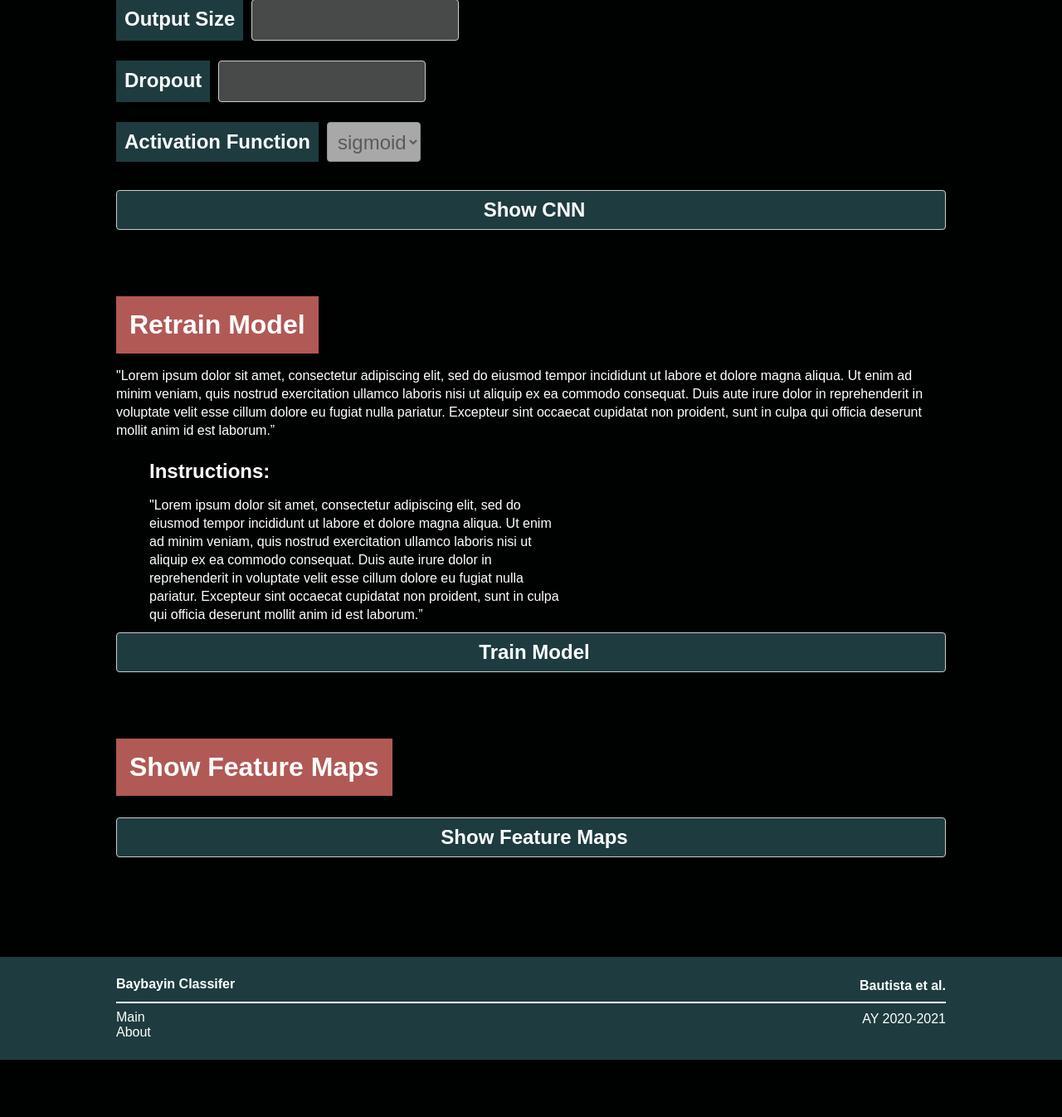
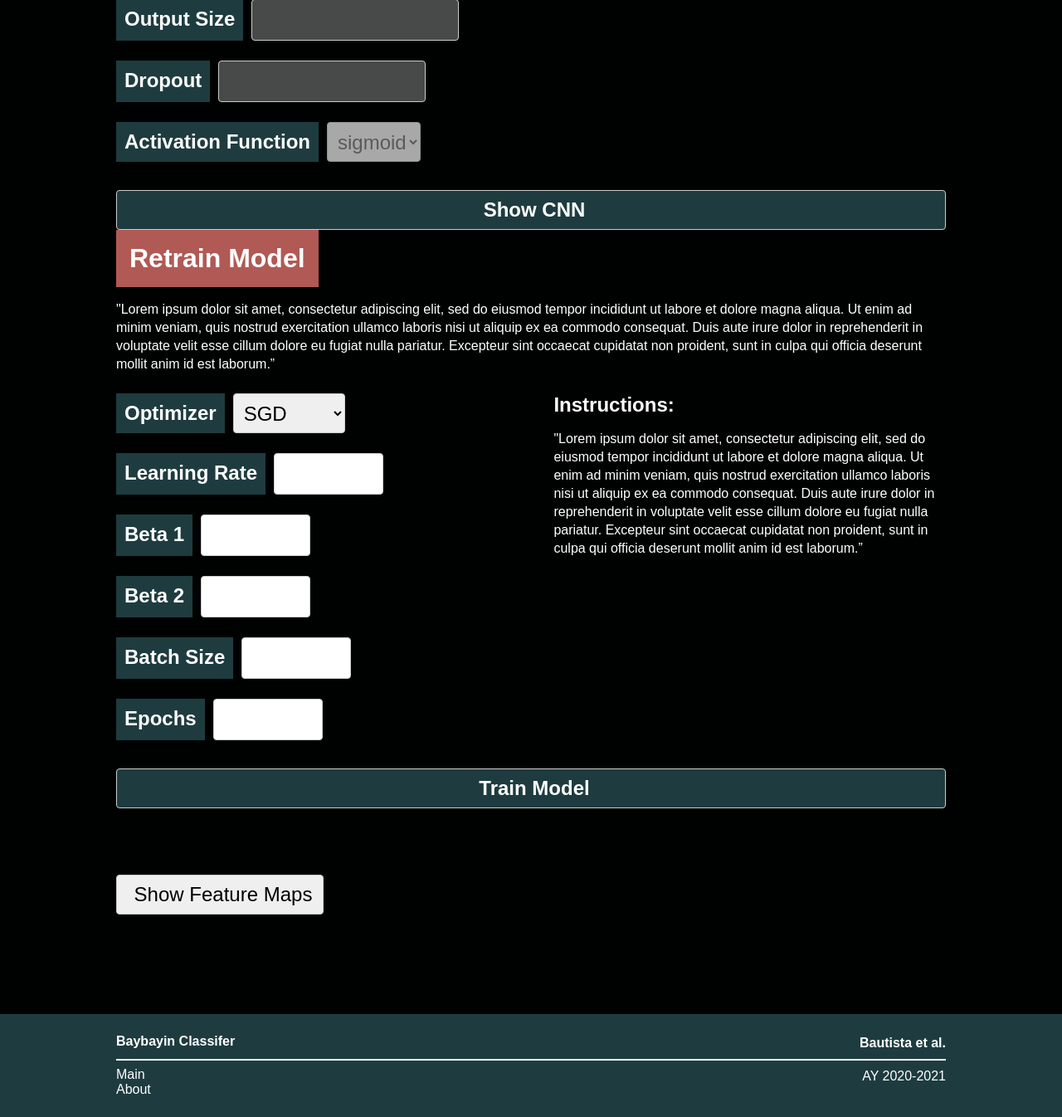
Before and after one commit to temujin-lampasa/baybayin-classifier, a Flask app: template templates/index.html in a window 1280 px wide. Shown: the part 1583-2929 px from the top of the page at 83% size. Before the commit the page ends 2860 px from the top, so only its background shows below. Run offline with Flask 2, Linux system fonts and the light colour scheme; the template is opened without the code that fills it: values that come from a table or form of the project are taken from there, others are empty; some libraries are stand-ins or nearby versions.

Commit message:
Fixed accidental overwriting from earlier push.

```diff
--- a/templates/index.html
+++ b/templates/index.html
@@ -127,13 +127,7 @@
     </form>
 </section>
 
-<section class="retrain-section">
-
     <h2>Retrain Model</h2>
-
-    <form method="POST" action="">
-
-        {{ retrain_form.csrf_token }}
 
         <div id='retrain-form-info'>
             <p>"Lorem ipsum dolor sit amet, consectetur adipiscing elit, sed do eiusmod tempor incididunt ut labore et dolore magna aliqua. Ut enim ad minim veniam, quis nostrud exercitation ullamco laboris nisi ut aliquip ex ea commodo consequat. Duis aute irure dolor in reprehenderit in voluptate velit esse cillum dolore eu fugiat nulla pariatur. Excepteur sint occaecat cupidatat non proident, sunt in culpa qui officia deserunt mollit anim id est laborum.”</p>
@@ -141,12 +135,12 @@
 
         <div class= "flex">
             <fieldset class="form-group-container">
-                {{ render_field(retrain_form.optimizer) }}
-                {{ render_field(retrain_form.learning_rate) }}
-                {{ render_field(retrain_form.beta1) }}
-                {{ render_field(retrain_form.beta2) }}
-                {{ render_field(retrain_form.batch_size) }}
-                {{ render_field(retrain_form.epochs) }}
+                {{ render_field(cnn_form.optimizer) }}
+                {{ render_field(cnn_form.learning_rate) }}
+                {{ render_field(cnn_form.beta1) }}
+                {{ render_field(cnn_form.beta2) }}
+                {{ render_field(cnn_form.batch_size) }}
+                {{ render_field(cnn_form.epochs) }}
             </fieldset>
 
             <div id='instruction-div'>
@@ -155,6 +149,15 @@
             </div>
 
         </div>
+
+        {% if cnn_form.errors %}
+        ERRORS:
+        <ul>
+            {% for key, val in cnn_form.errors.items() %}
+                <li>{{key}} -- {{val}}</li>
+            {% endfor %}
+        </ul>
+        {% endif %}
 
         <div id='loading' style='display:none'>
             <center>
@@ -169,7 +172,7 @@
 </section>
 
 <section>
-    <h2>Show Feature Maps</h2>
+    <form>
         <div id='feature-maps'>
             {% if session.get('feature_maps') %}
                 {% for filepath in session.get('feature_maps') %}
@@ -179,10 +182,10 @@
             <table>
             </table>
         </div>
-    <form method="POST" action="{{ url_for('cnn') }}">
-        <input type="submit" value="Show Feature Maps" class="form-submit">
+        <input type="submit" value="Show Feature Maps">
     </form>
 </section>
 
+
 <script src="{{url_for('static', filename='index.js')}}"></script>
 {% endblock %}
```
Lines whose indentation alone changed are shown as unchanged.
